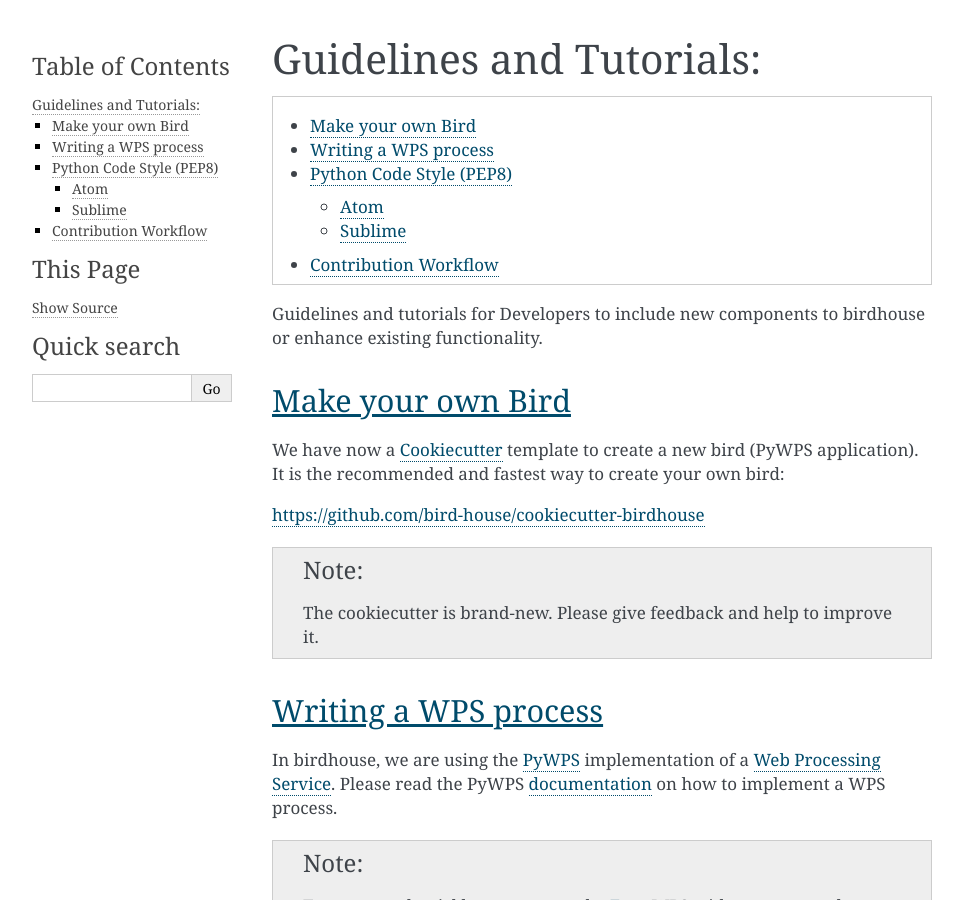
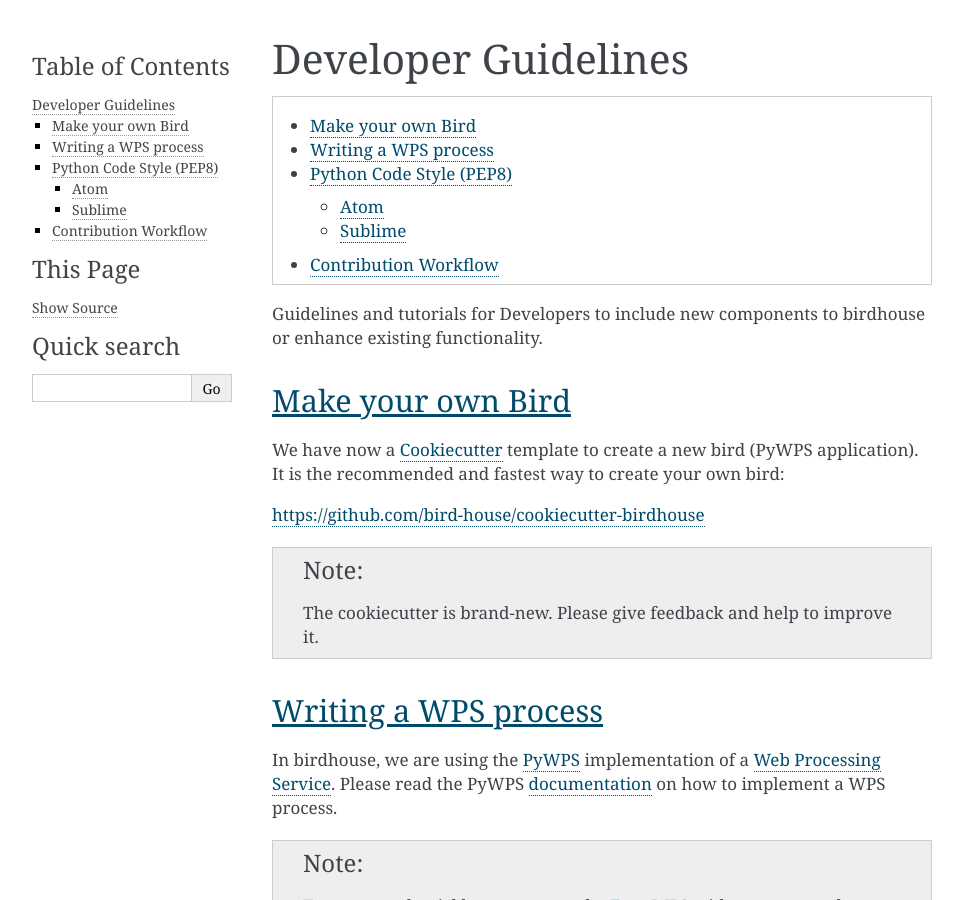
Before and after one commit to bird-house/birdhouse-docs, a Sphinx documentation site: the page built from docs/source/dev_guide.rst, in a window 1280 px wide and 900 px high. Shown: the whole window, without its empty margins (148-1111 px from the left). Built offline with Sphinx 7.4.7, drawn with Linux system fonts in a browser that asks for light colours.

Commit message:
minor changes admin guide

```diff
--- a/docs/source/dev_guide.rst
+++ b/docs/source/dev_guide.rst
@@ -1,8 +1,8 @@
-.. _guides:
+.. _dev_guide:
 
 
-Guidelines and Tutorials:
-=========================
+Developer Guidelines
+====================
 
 .. contents::
     :local:
```
Also changed, not shown: docs/source/admin_guide.rst (+4 -4 lines).
